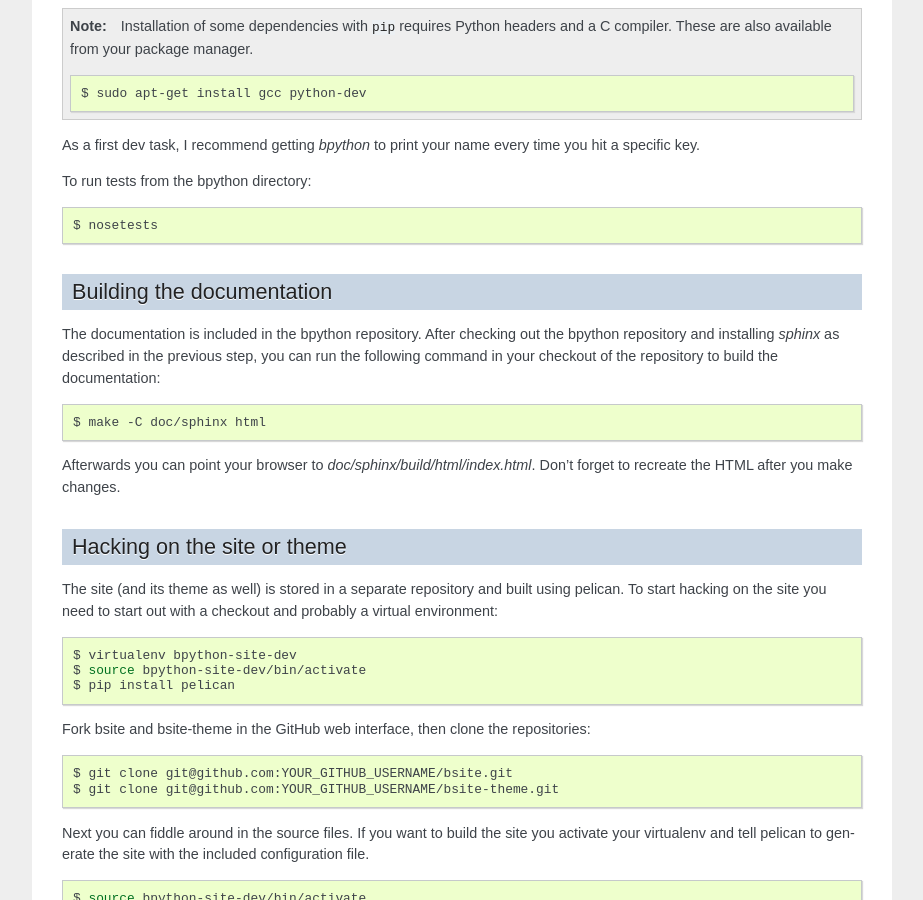
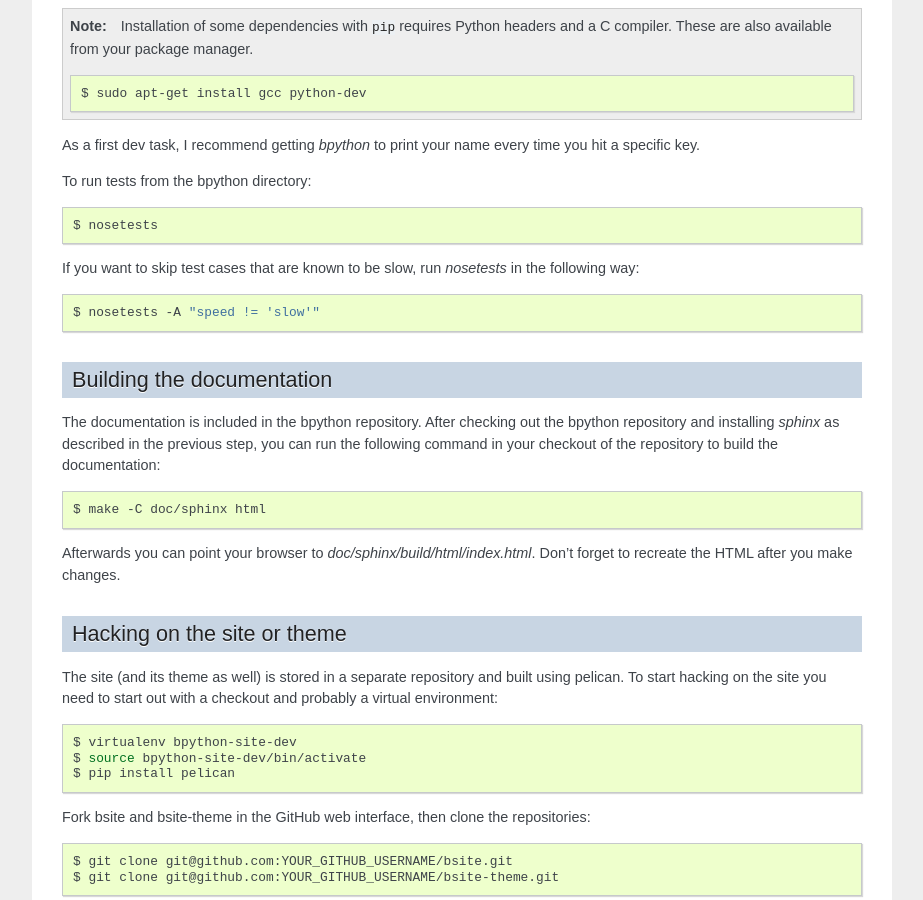
Before and after one commit to bpython/bpython, a Sphinx documentation site: the page built from doc/sphinx/source/contributing.rst, in a window 1280 px wide and 900 px high, scrolled down 1039 px. Shown: the whole window, without its empty margins (198-1121 px from the left). Built offline with Sphinx 7.4.7, drawn with Linux system fonts in a browser that asks for light colours; pages that are not in the unit, such as notebooks, are missing from menus.

Commit message:
Document skipping of slow tests
Signed-off-by: Sebastian Ramacher <sebastian+dev@ramacher.at>

```diff
--- a/doc/sphinx/source/contributing.rst
+++ b/doc/sphinx/source/contributing.rst
@@ -86,6 +86,13 @@
 
     $ nosetests
 
+If you want to skip test cases that are known to be slow, run `nosetests` in the
+following way:
+
+.. code-block:: bash
+
+    $ nosetests -A "speed != 'slow'"
+
 Building the documentation
 --------------------------
 
```
